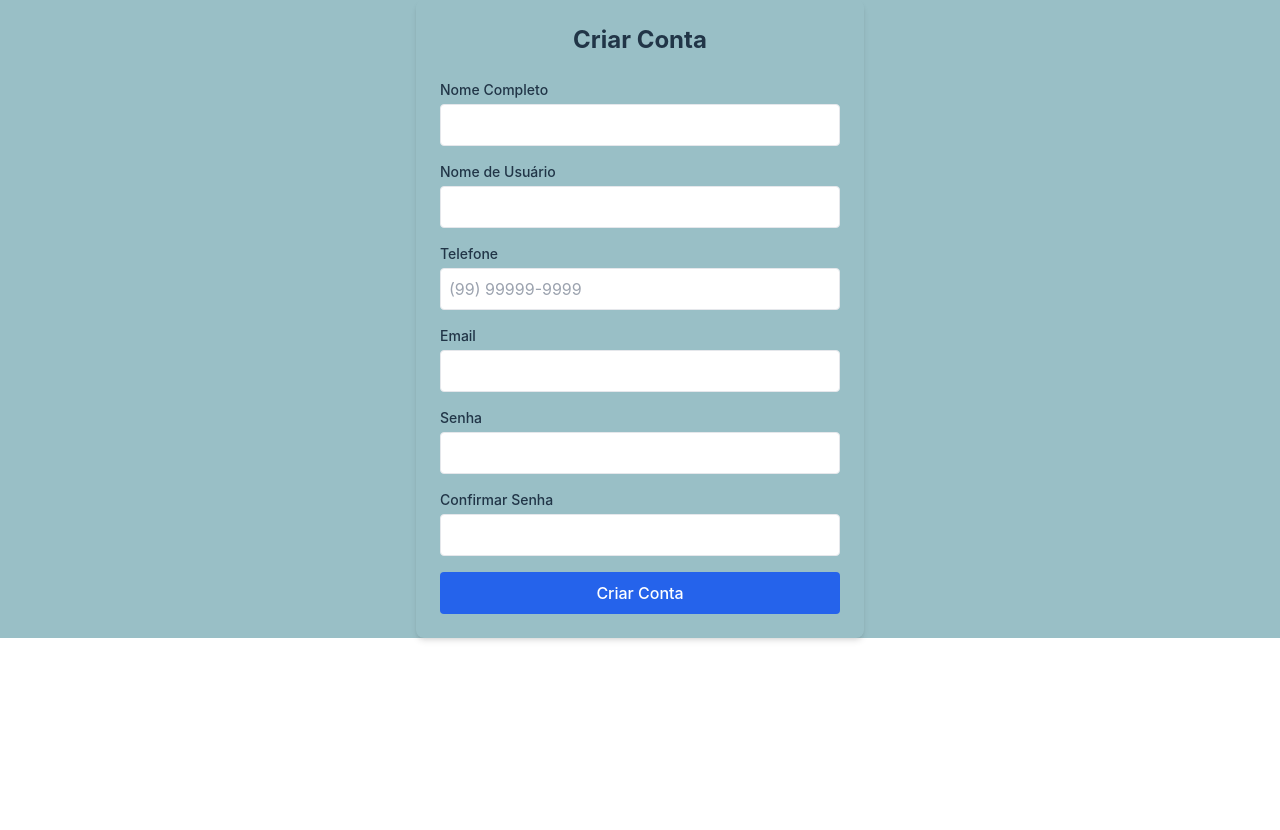
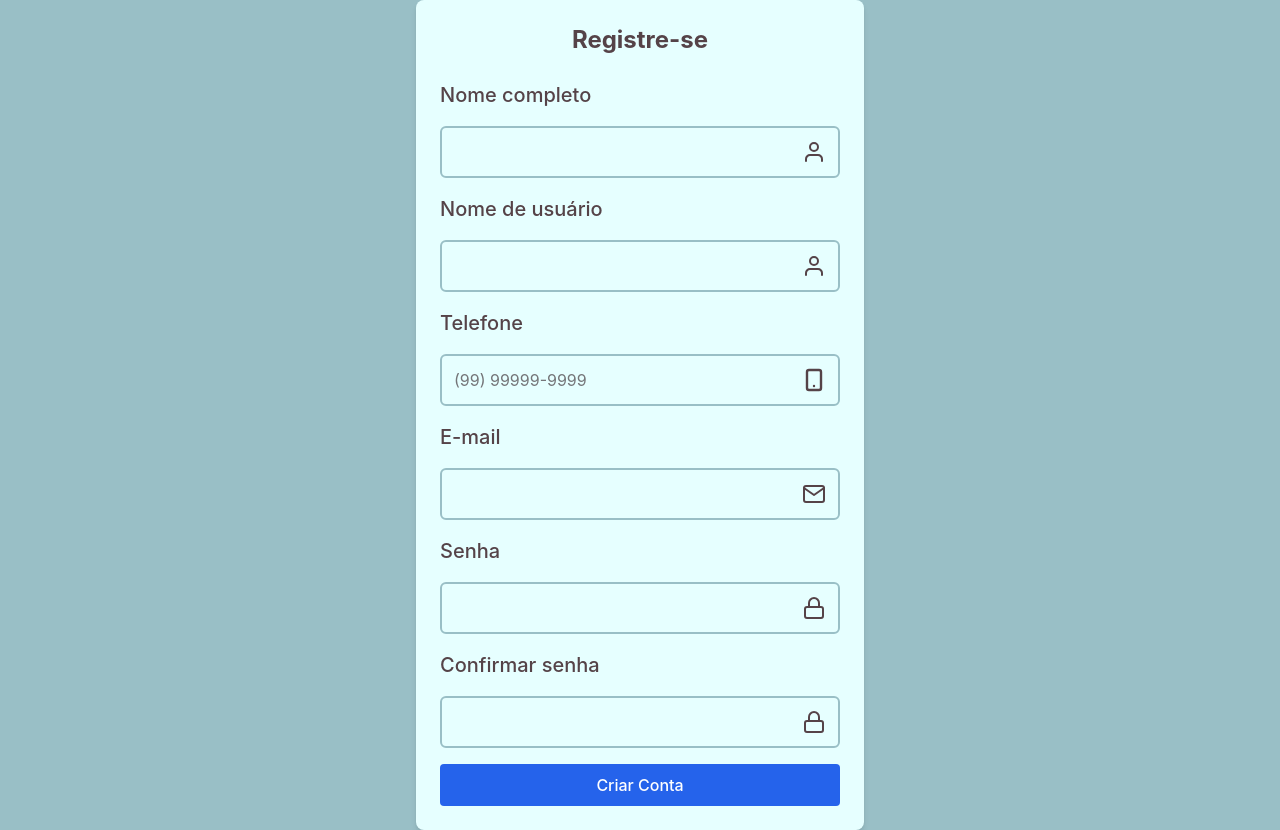
Before and after one commit to verissimon/PropPlaceWeb, a React (Vite) app: page /registro in a window 1280 px wide. Before the commit the page ends 800 px from the top, so only its background shows below. Built offline with nearby package versions, Linux system fonts and the light colour scheme.

Commit message:
refatora componente campo e pagina de registro para usar validacao com zod e react-hook-form. move declaração de  ícones para arquivo em /utils

```diff
--- a/src/components/Campo.tsx
+++ b/src/components/Campo.tsx
@@ -1,57 +1,24 @@
-import { ChangeEvent, useEffect, useState } from 'react';
+import { CampoIcones, icones } from '@/utils/Icones';
+import { InputHTMLAttributes } from 'react';
+import { FieldError, UseFormRegisterReturn } from 'react-hook-form';
 
-import aviso from '../assets/aviso.svg';
-import cadeado from '../assets/cadeado.svg';
-import email from '../assets/email.svg';
-import lupa from '../assets/lupa.svg';
-import pessoa from '../assets/pessoa.svg';
-import telefone from '../assets/telefone.svg';
-
-const icones = { cadeado, email, lupa, pessoa, telefone };
-
-enum CampoIcones {
-  CADEADO = 'cadeado',
-  EMAIL = 'email',
-  LUPA = 'lupa',
-  PESSOA = 'pessoa',
-  TELEFONE = 'telefone',
-}
-
-interface CampoPropriedades {
-  nome: string;
-  aoMudar: (parametro: string) => void;
+interface CampoPropriedades extends InputHTMLAttributes<HTMLInputElement> {
   titulo?: string;
-  marcador?: string;
   valorInicial?: string;
-  feedback?: string;
-  tipo?: string;
+  feedback?: FieldError;
   ativo?: boolean;
   icone?: CampoIcones;
+  register?: UseFormRegisterReturn;
 }
 
 function Campo({
-  nome,
-  aoMudar,
   titulo,
-  marcador,
-  valorInicial,
+  register,
   feedback,
-  tipo = 'text',
-  ativo,
+  ativo = true,
   icone,
+  ...rest
 }: CampoPropriedades) {
-  const [valor, definirValor] = useState('');
-
-  useEffect(() => {
-    definirValor(valorInicial || '');
-  }, [valorInicial, ativo]);
-
-  function mudancaValor(evento: ChangeEvent<HTMLInputElement>) {
-    const novoValor = evento.currentTarget.value || '';
-    definirValor(novoValor);
-    aoMudar(novoValor);
-  }
-
   return (
     <div className="flex flex-col gap-2 w-full">
       {titulo && (
@@ -69,17 +36,13 @@ function Campo({
         }
       >
         <input
+          {...register}
+          disabled={!ativo}
           className={
             'text-t14 grow placeholder-paleta-auxiliar bg-transparent outline-none md:text-t16 ' +
             (ativo ? 'text-paleta-secundaria' : 'text-paleta-auxiliar')
           }
-          name={nome}
-          type={tipo}
-          onChange={mudancaValor}
-          placeholder={marcador}
-          value={valor}
-          disabled={!ativo}
-          key={nome}
+          {...rest}
         />
 
         {icone && (
@@ -95,11 +58,11 @@ function Campo({
         <div className="flex items-center gap-2 w-full">
           <img
             className="w-4 h-4 md:w-5 md:h-5"
-            src={aviso}
+            src={icones.aviso}
             alt="Ícone de aviso"
           />
           <p className="text-t14 text-paleta-destrutiva w-full md:text-t16">
-            {feedback}
+            {feedback?.message}
           </p>
         </div>
       )}
--- a/src/pages/autenticacao/Registro.tsx
+++ b/src/pages/autenticacao/Registro.tsx
@@ -1,3 +1,5 @@
+import { Campo } from '@/components/Campo';
+import { CampoIcones } from '@/utils/Icones';
 import { registroSchema, TFormRegistroSchema } from '@/utils/validationSchemas';
 import { zodResolver } from '@hookform/resolvers/zod';
 import { useForm } from 'react-hook-form';
@@ -26,6 +28,7 @@ function Registro() {
       console.log('Dados enviados:', data);
       await new Promise(resolve => setTimeout(resolve, 1500));
       alert('Registro realizado com sucesso!');
+      // redirecionar para index
       reset();
     } catch (error) {
       console.error('Erro ao registrar:', error);
@@ -34,94 +37,52 @@ function Registro() {
   };
 
   return (
-    <div className="max-w-md mx-auto p-6 rounded-lg shadow-md">
-      <h2 className="text-2xl font-bold mb-6 text-center">Criar Conta</h2>
+    <div className="max-w-md mx-auto p-6 rounded-lg shadow-md bg-paleta-fundo">
+      <h2 className="text-paleta-secundaria text-2xl font-bold mb-6 text-center">
+        Registre-se
+      </h2>
 
       <form onSubmit={handleSubmit(enviar)} className="space-y-4">
-        <div>
-          <label className="block text-sm font-medium mb-1">
-            Nome Completo
-          </label>
-          <input
-            type="text"
-            {...register('nome')}
-            className="w-full p-2 border rounded focus:ring-2 focus:ring-blue-500"
+        <Campo
+          titulo="Nome completo"
+          icone={CampoIcones.PESSOA}
+          feedback={errors.nome}
+          register={register('nome')}
         />
-          {errors.nome && (
-            <p className="mt-1 text-sm text-red-600">{errors.nome.message}</p>
-          )}
-        </div>
-
-        <div>
-          <label className="block text-sm font-medium mb-1">
-            Nome de Usuário
-          </label>
-          <input
-            type="text"
-            {...register('username')}
-            className="w-full p-2 border rounded focus:ring-2 focus:ring-blue-500"
+        <Campo
+          titulo="Nome de usuário"
+          icone={CampoIcones.PESSOA}
+          feedback={errors.username}
+          register={register('username')}
         />
-          {errors.username && (
-            <p className="mt-1 text-sm text-red-600">
-              {errors.username.message}
-            </p>
-          )}
-        </div>
-
-        <div>
-          <label className="block text-sm font-medium mb-1">Telefone</label>
-          <input
-            type="tel"
+        <Campo
+          titulo="Telefone"
+          icone={CampoIcones.TELEFONE}
+          feedback={errors.telefone}
+          register={register('telefone')}
           placeholder="(99) 99999-9999"
-            {...register('telefone')}
-            className="w-full p-2 border rounded focus:ring-2 focus:ring-blue-500"
         />
-          {errors.telefone && (
-            <p className="mt-1 text-sm text-red-600">
-              {errors.telefone.message}
-            </p>
-          )}
-        </div>
-
-        <div>
-          <label className="block text-sm font-medium mb-1">Email</label>
-          <input
+        <Campo
+          titulo="E-mail"
           type="email"
-            {...register('email')}
-            className="w-full p-2 border rounded focus:ring-2 focus:ring-blue-500"
+          icone={CampoIcones.EMAIL}
+          feedback={errors.email}
+          register={register('email')}
         />
-          {errors.email && (
-            <p className="mt-1 text-sm text-red-600">{errors.email.message}</p>
-          )}
-        </div>
-
-        <div>
-          <label className="block text-sm font-medium mb-1">Senha</label>
-          <input
+        <Campo
+          titulo="Senha"
           type="password"
-            {...register('senha')}
-            className="w-full p-2 border rounded focus:ring-2 focus:ring-blue-500"
+          icone={CampoIcones.CADEADO}
+          feedback={errors.senha}
+          register={register('senha')}
         />
-          {errors.senha && (
-            <p className="mt-1 text-sm text-red-600">{errors.senha.message}</p>
-          )}
-        </div>
-
-        <div>
-          <label className="block text-sm font-medium mb-1">
-            Confirmar Senha
-          </label>
-          <input
+        <Campo
+          titulo="Confirmar senha"
           type="password"
-            {...register('senhaRepetida')}
-            className="w-full p-2 border rounded focus:ring-2 focus:ring-blue-500"
+          icone={CampoIcones.CADEADO}
+          feedback={errors.senhaRepetida}
+          register={register('senhaRepetida')}
         />
-          {errors.senhaRepetida && (
-            <p className="mt-1 text-sm text-red-600">
-              {errors.senhaRepetida.message}
-            </p>
-          )}
-        </div>
 
         <button
           type="submit"
--- /dev/null
+++ b/src/utils/Icones.ts
@@ -0,0 +1,16 @@
+import aviso from '../assets/aviso.svg';
+import cadeado from '../assets/cadeado.svg';
+import email from '../assets/email.svg';
+import lupa from '../assets/lupa.svg';
+import pessoa from '../assets/pessoa.svg';
+import telefone from '../assets/telefone.svg';
+
+export const icones = { cadeado, email, lupa, pessoa, telefone, aviso };
+
+export enum CampoIcones {
+  CADEADO = 'cadeado',
+  EMAIL = 'email',
+  LUPA = 'lupa',
+  PESSOA = 'pessoa',
+  TELEFONE = 'telefone',
+}
```
Lines whose indentation alone changed are shown as unchanged.
